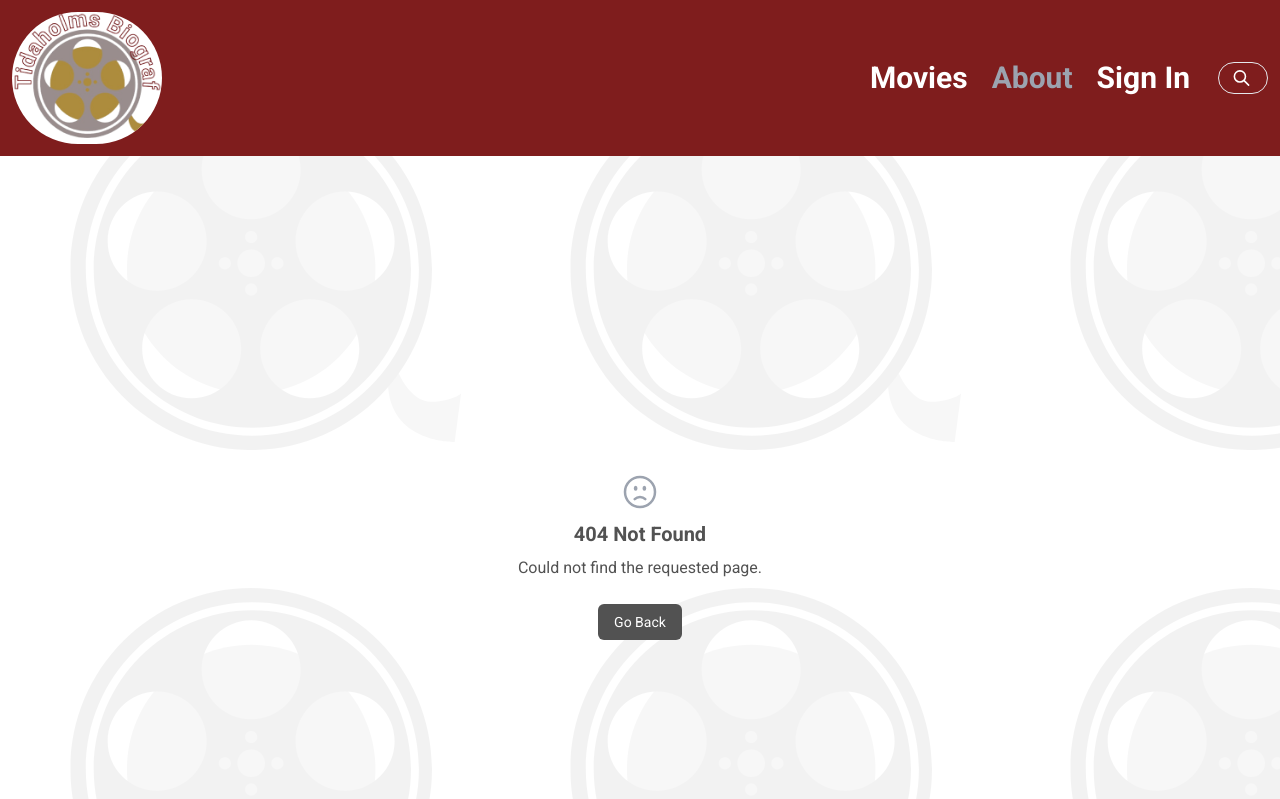
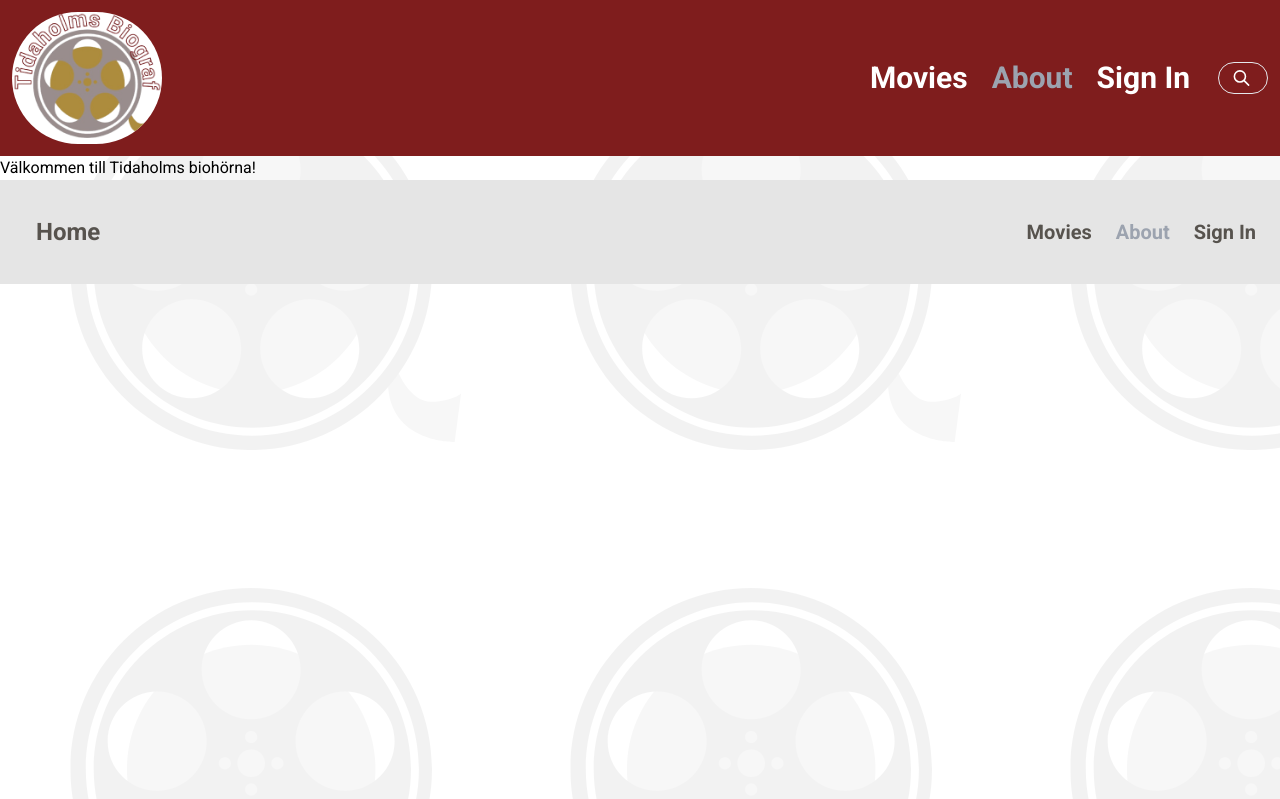
Before and after one commit to sebastianpiresmolin/movie-page-nextJS, a Next.js app: page /about in a window 1280 px wide. Before the commit this address had no page. Shown: the top 799 px of the page. Built offline with nearby package versions, Linux system fonts and the light colour scheme.

Commit message:
just test

```diff
--- /dev/null
+++ b/app/about/page.tsx
@@ -0,0 +1,3 @@
+export default function About() {
+    return <h1>Välkommen till Tidaholms biohörna!</h1>
+  }
```
